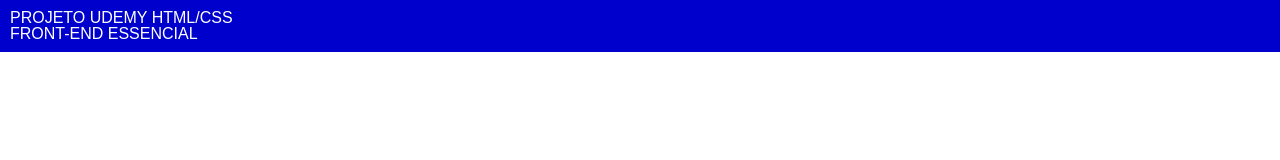
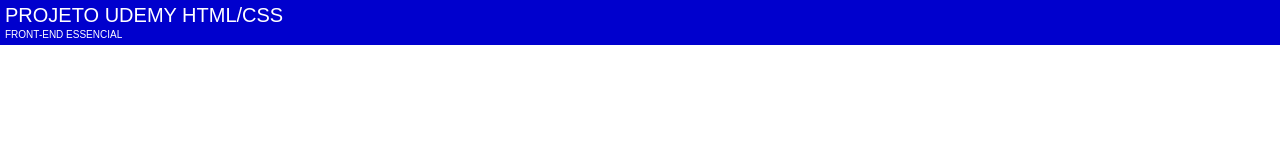
Before and after one commit to uzielmenezes/projeto-udemy-html-css, a plain HTML site: page index.html in a window 1280 px wide. Drawn offline with Linux system fonts and the light colour scheme.

Commit message:
Setting header width to 100% and more styles for h3, h4

```diff
--- a/style.css
+++ b/style.css
@@ -1,7 +1,16 @@
 header {
 	background-color: #0000CD;
 	color: #FFFFFF;
-	padding: 10px;
 	font-family: arial;
 	width: 100%;
 }
+
+h3 {
+	font-size: 20px;
+	padding: 5px;
+}
+
+h4 {
+	font-size: 10px;
+	padding: 0 0 5px 5px;
+}
```
